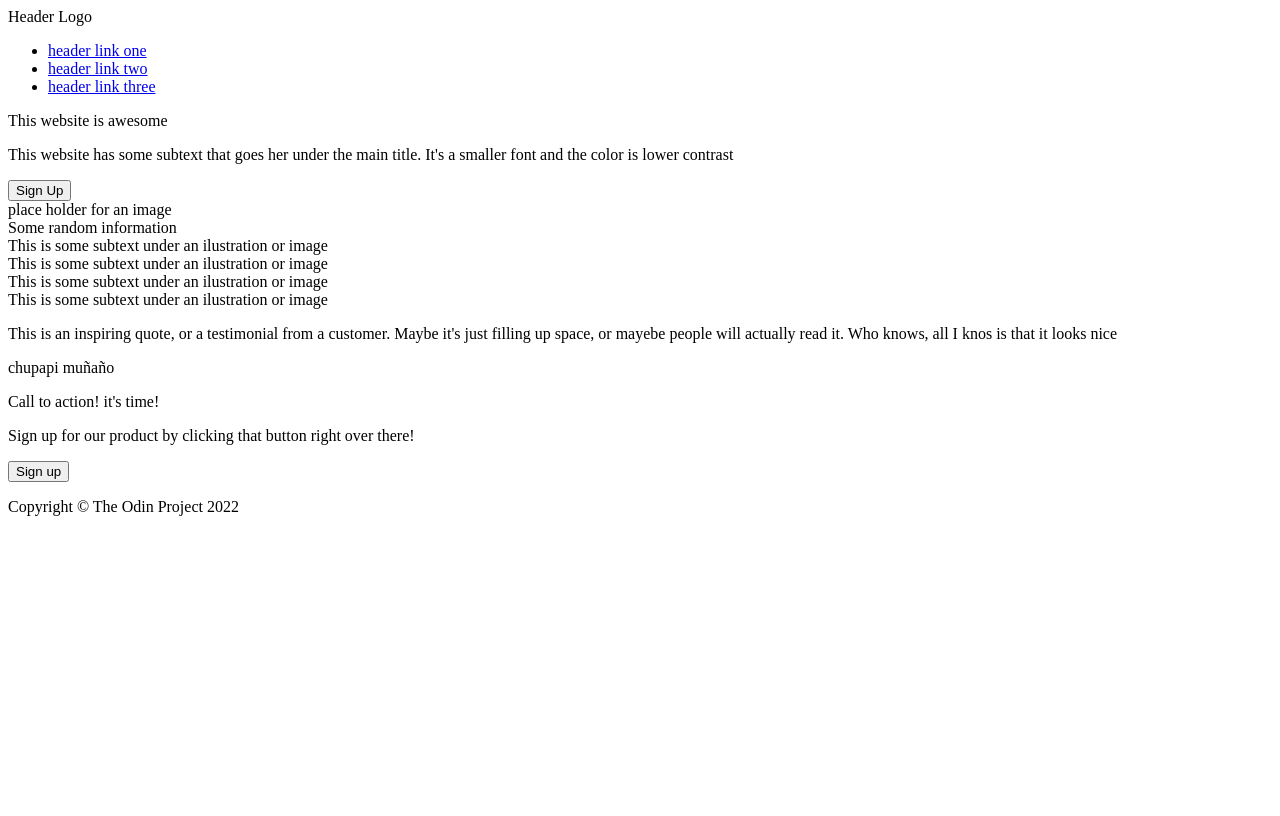
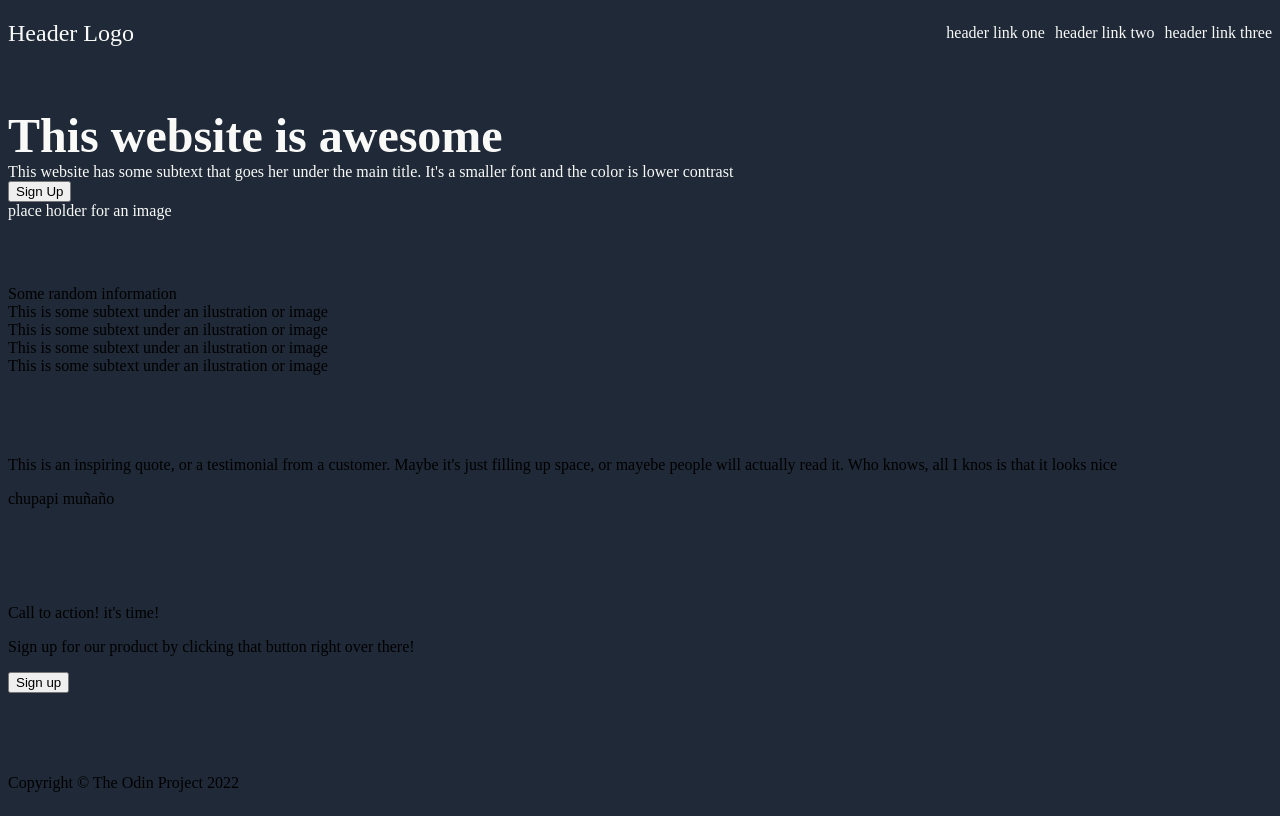
Before and after one commit to diegoparrav/landingpage, a plain HTML site: page index.html in a window 1280 px wide. Drawn offline with Linux system fonts and the light colour scheme.

Commit message:
changed the header-content <p> selectors for div selectrors in the index file. added flexbox to the boyd to create the different sections on the index file added style to the header section, work in this section is not complete

```diff
--- a/index.html
+++ b/index.html
@@ -10,7 +10,7 @@
 <body>
     <div class="header-content">
         <div class="header-top">
-            <div>Header Logo</div>
+            <div class="logo">Header Logo</div>
             <ul>
                 <li><a href="https://www.google.com/">header link one</a></li>
                 <li><a href="https://www.google.com/">header link two</a></li>
@@ -19,8 +19,8 @@
         </div>
         <div class="header-mid">
             <div class="header-info">
-                <p>This website is awesome</p>
-                <p>This website has some subtext that goes her under the main title. It's a smaller font and the color is lower contrast</p>
+                <div class="hero">This website is awesome</div>
+                <div>This website has some subtext that goes her under the main title. It's a smaller font and the color is lower contrast</div>
                 <button>Sign Up</button>
             </div>
             <div class="image">
--- a/styles.css
+++ b/styles.css
@@ -0,0 +1,41 @@
+body{
+    display: flex;
+    flex-direction: column;
+    justify-content: space-between;
+    min-height: 100vh;
+    background-color: #1F2937;
+}
+
+.header-top{
+    display: flex;
+    justify-content: space-between;
+    padding-bottom: 50px;
+}
+
+.header-content{
+    color: #f9faf8;
+}
+
+.logo{
+    display: flex;
+    justify-content: center;
+    align-items: center;
+    font-size: 24px;
+}
+
+.hero{
+    font-size: 48px;
+    color: #f9faf8;
+    font-weight: bolder;
+}
+
+ul{
+    list-style: none;
+    display: flex;
+    gap: 10px;
+}
+
+a{
+    text-decoration: none;
+    color: #f9faf8;
+}
```
